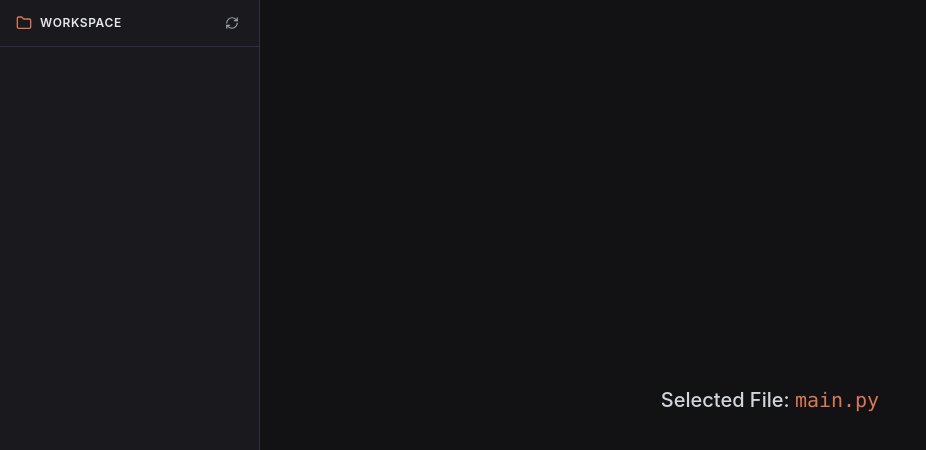
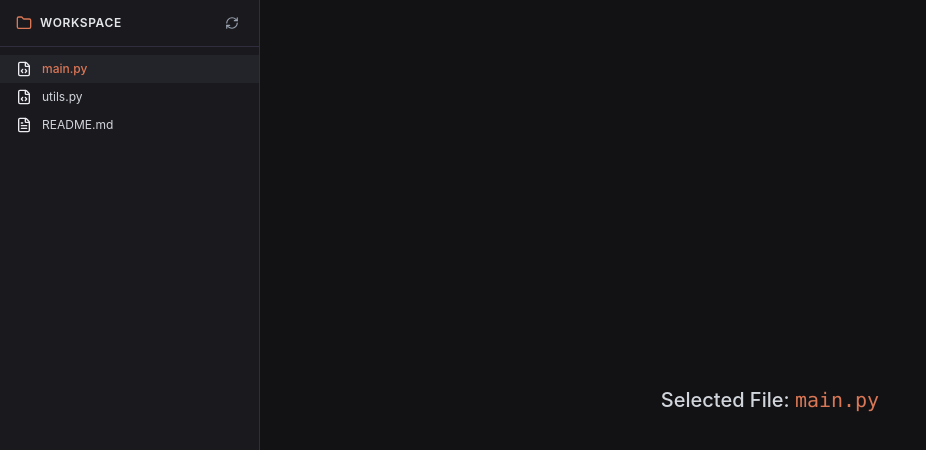
Before and after one commit to Sagetrash/SimpleAiAgent, a React app in the folder frontend/: page / in a window 1280 px wide. Shown: the top 450 px of the page, without its empty margins (0-926 px from the left). Built offline with nearby package versions, Linux system fonts and the light colour scheme; the HTML template or start-up script is replaced by a standard one.

Commit message:
feature: sidebar component

```diff
--- a/frontend/src/components/sidebar.jsx
+++ b/frontend/src/components/sidebar.jsx
@@ -2,8 +2,14 @@ import React from "react";
 import { Folder, FileCode, FileText, RefreshCw } from 'lucide-react';
 
 export default function Sidebar({ files, activeFilePath, onSelectFile, onRefresh }) {
+  const getFileIcon = (file) => {
+    if (file.is_dir) return <Folder className="w-4 h-4 text-(--claude-accent)" />
+    if (file.name.endsWith('.py')) return <FileCode className="w-4 h-4 text-(--claude-text)" />
+    return <FileText className="w-4 h-4 text-(--claude-text)" />
+  };
   return (
     <aside style={{ width: '260px', backgroundColor: 'var(--claude-panel)', borderRight: '1px solid var(--claude-border)' }} className="flex flex-col h-full select-none">
+
       {/*header*/}
       <div className="flex items-center justify-between px-4 py-3 border-b border-(--claude-border)">
         <div className="flex items-center gap-2">
@@ -20,6 +26,30 @@ export default function Sidebar({ files, activeFilePath, onSelectFile, onRefresh
           <RefreshCw className="w-3.5 h-3.5"/>
         </button>
       </div>
+
+      {/*File List */}
+      <div className="flex-1 overflow-y-auto py-2">
+        {
+          files.length === 0 ? (
+            <div className="px-4 py-3 text-xs text-(--claude-muted) italic">
+              No files found
+            </div>) : (
+              files.map((file) => {
+                const isActive = activeFilePath === file.path;
+                return (
+                  <button
+                    key={file.path}
+                    onClick={() => onSelectFile(file.path)}
+                    className={`w-full flex items-center gap-2.5 px-4 py-1.5 text-xs text-left transition-colors ${isActive ? `bg-(--claude-card) text-(--claude-accent) font-medium`
+                        : `text-gray-300 hover:bg-(--claude-muted)`
+                      }`}>
+                    {getFileIcon(file)}
+                    <span className="truncate">{file.name}</span>
+                  </button>
+                );
+              })
+            )}
+      </div>
     </aside>
   );
 }
```
